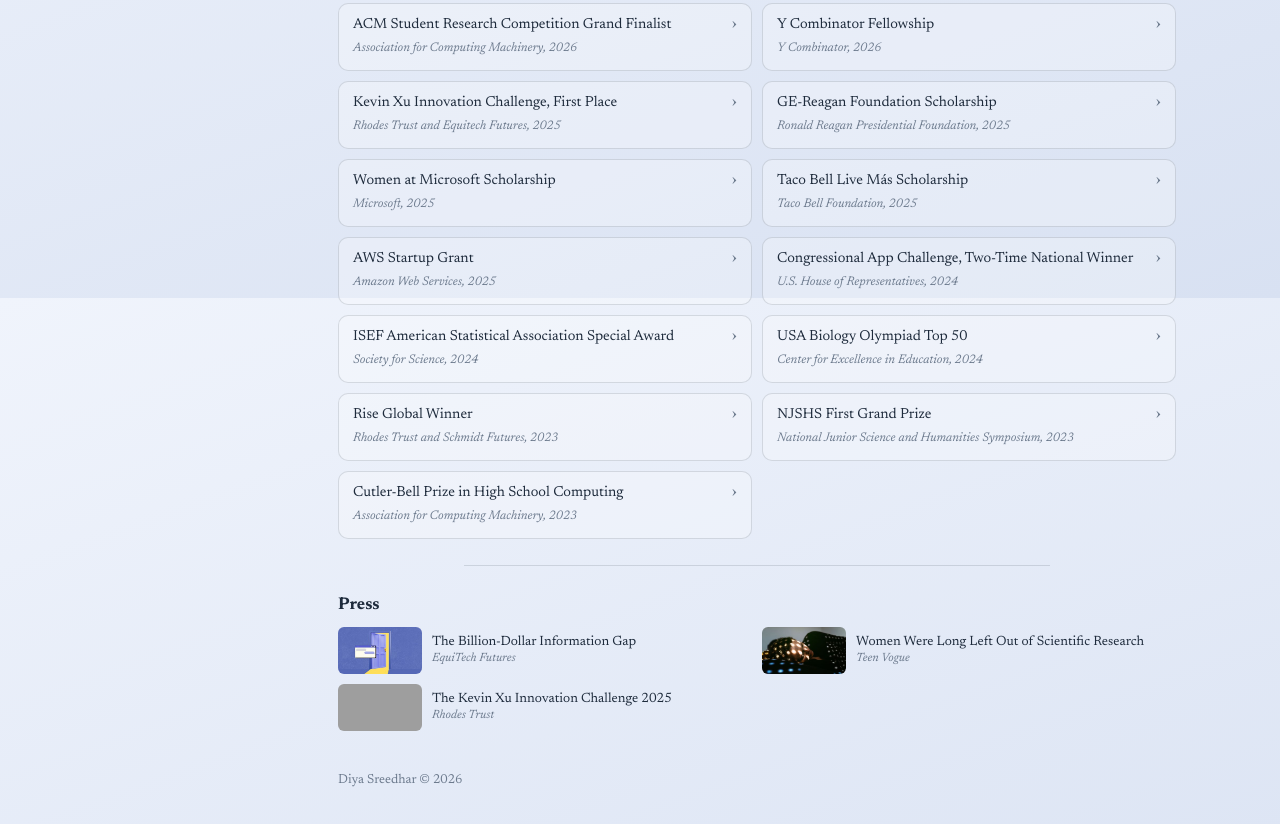
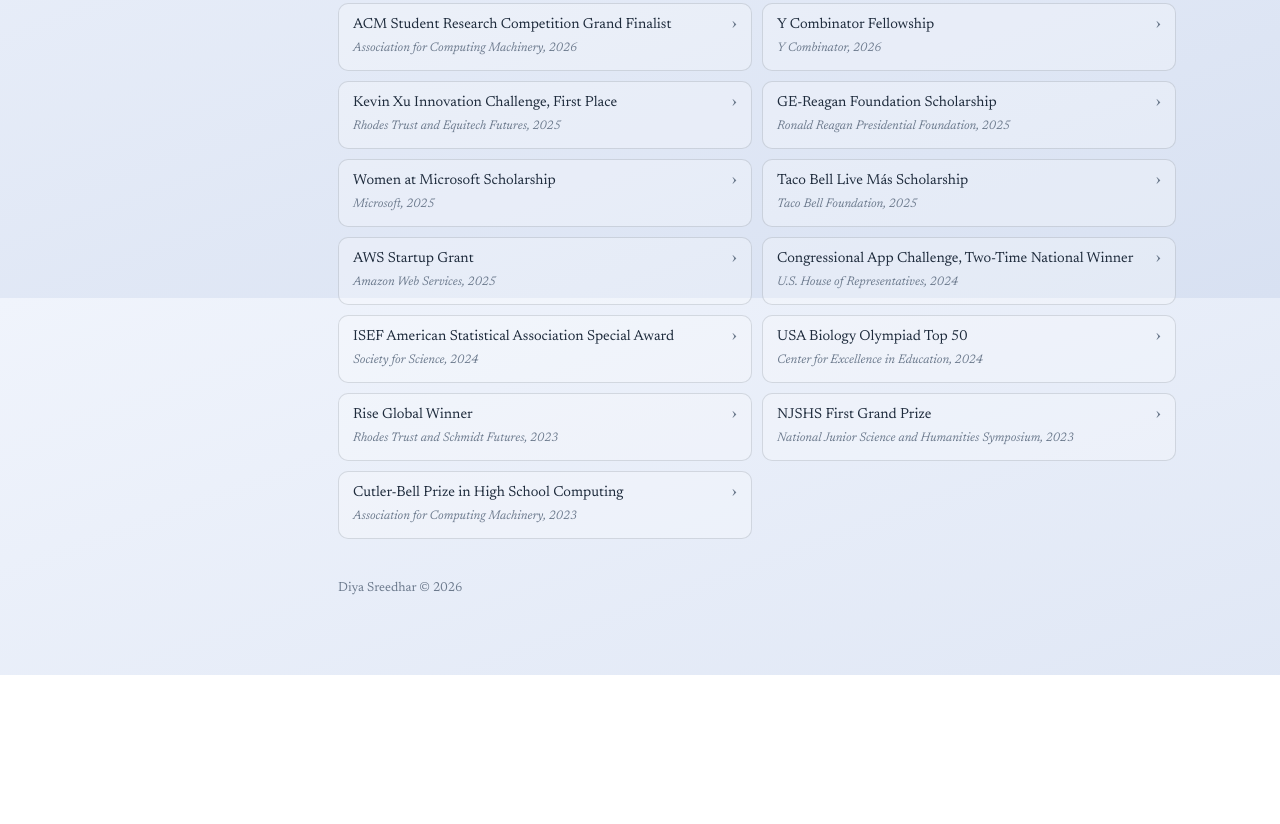
Before and after one commit to ds9-code/diyasreedhar, a plain HTML site: page index.html in a window 1280 px wide. Shown: the part 1302-2126 px from the top of the page. After the commit the page ends 1977 px from the top, so only its background shows below. Drawn offline with Linux system fonts and the light colour scheme; grey boxes are pictures that could not be loaded.

Commit message:
Remove Press section
Co-Authored-By: Claude Opus 5.5 <noreply@anthropic.com>

```diff
--- a/assets/css/site.css
+++ b/assets/css/site.css
@@ -191,11 +191,6 @@ a:hover { color: var(--accent); text-decoration-color: currentColor; }
 .gallery { display: grid; grid-template-columns: repeat(3, 1fr); gap: 8px; margin: 4px 0 12px; }
 .gallery img { width: 100%; aspect-ratio: 3 / 2; object-fit: cover; border-radius: 8px; display: block; }
 
-/* press thumbnails */
-.press { display: grid; grid-template-columns: repeat(2, 1fr); gap: 10px; list-style: none; margin: 8px 0 0; padding: 0; }
-.press a { display: flex; gap: 10px; align-items: center; text-decoration: none; font-size: 13.5px; line-height: 1.3; }
-.press img { width: 84px; height: 47px; object-fit: cover; border-radius: 6px; flex: none; }
-.press .src { display: block; font-size: 12px; font-style: italic; color: var(--muted); }
 
 .footer { margin-top: 40px; font-size: 13px; color: var(--muted); }
 
@@ -229,7 +224,7 @@ a:hover { color: var(--accent); text-decoration-color: currentColor; }
     border-bottom: 1px solid var(--rule);
   }
   .location { margin-top: 0; padding-top: 10px; }
-  .cards, .press { grid-template-columns: 1fr; }
+  .cards { grid-template-columns: 1fr; }
   .gallery { grid-template-columns: 1fr 1fr; }
   .rows li { grid-template-columns: 1fr; gap: 0; padding: 4px 0; }
 }
--- a/index.html
+++ b/index.html
@@ -25,7 +25,6 @@
           <li><a href="#building">Building</a></li>
           <li><a href="#writing">Writing</a></li>
           <li><a href="#awards">Awards</a></li>
-          <li><a href="#press">Press</a></li>
         </ul>
       </div>
     </nav>
@@ -395,32 +394,6 @@
           </ul>
         </section>
 
-        <hr class="rule" />
-
-        <section class="section" id="press">
-          <h2>Press</h2>
-          <ul class="press">
-            <li>
-              <a href="https://www.equitechfutures.com/articles/the-billion-dollar-information-gap-how-opendoor-catches-people-before-they-fall" target="_blank" rel="noopener noreferrer">
-                <img src="assets/press/equitech.jpg" alt="" loading="lazy" />
-                <span>The Billion-Dollar Information Gap<span class="src">EquiTech Futures</span></span>
-              </a>
-            </li>
-            <li>
-              <a href="https://www.teenvogue.com/story/women-have-long-been-left-out-of-scientific-research" target="_blank" rel="noopener noreferrer">
-                <img src="assets/press/teenvogue.jpg" alt="" loading="lazy" />
-                <span>Women Were Long Left Out of Scientific Research<span class="src">Teen Vogue</span></span>
-              </a>
-            </li>
-            <li>
-              <a href="https://www.rhodeshouse.ox.ac.uk/unlikeminded/the-kevin-xu-innovation-challenge-2025/" target="_blank" rel="noopener noreferrer">
-                <img src="assets/images/opendoor-rhodes-prize.png" alt="" loading="lazy" />
-                <span>The Kevin Xu Innovation Challenge 2025<span class="src">Rhodes Trust</span></span>
-              </a>
-            </li>
-          </ul>
-        </section>
-
         <p class="footer">Diya Sreedhar © 2026</p>
       </main>
     </div>
```
Also changed, not shown: projects/aim-medical.html (+0 -1 lines), projects/aws-neurips.html (+0 -1 lines), projects/betting-kernels.html (+0 -1 lines), projects/caisi.html (+0 -1 lines), projects/fdgm.html (+0 -1 lines), projects/nasa-lspace.html (+0 -1 lines), projects/proton.html (+0 -1 lines), assets/press/equitech.jpg (deleted), assets/press/teenvogue.jpg (deleted).
